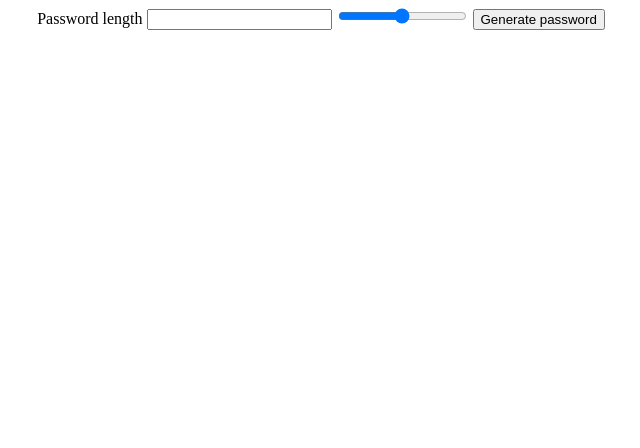
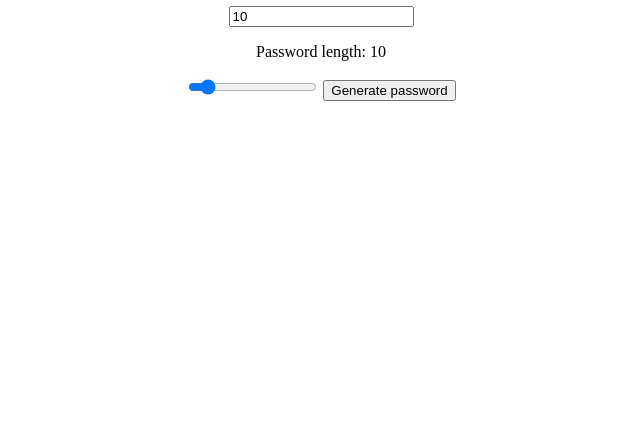
Before and after one commit to MonjurElahiTouheed/random-password-generator, a plain HTML site: page index.html in a window 1280 px wide. Shown: the part 352-800 px from the top of the page, without its empty margins (319-959 px from the left). Drawn offline with Linux system fonts and the light colour scheme.

Commit message:
number input field value assigned to range input field value

```diff
--- a/index.html
+++ b/index.html
@@ -13,9 +13,9 @@
     <main>
         <div>
             <h1>Random Password Generator</h1>
-            <label for="">Password length</label>
-            <input type="number" id="">
-            <input type="range" id="">
+            <input type="number" id="lengthField">
+            <p>Password length: <span id="plength"></span> </p>
+            <input type="range" id="range" min="0" max="100" value="10">
             <button>Generate password</button>
         </div>
     </main>
--- a/script.js
+++ b/script.js
@@ -0,0 +1,19 @@
+
+
+
+
+const range = document.getElementById('range');
+const lengthField = document.getElementById('lengthField');
+const plength = document.getElementById('plength');
+plength.innerText = range.value;
+
+
+
+lengthField.value = range.value;
+range.addEventListener('change', () => {
+
+
+    lengthField.value = range.value;
+    plength.innerText = range.value;
+
+})
```
